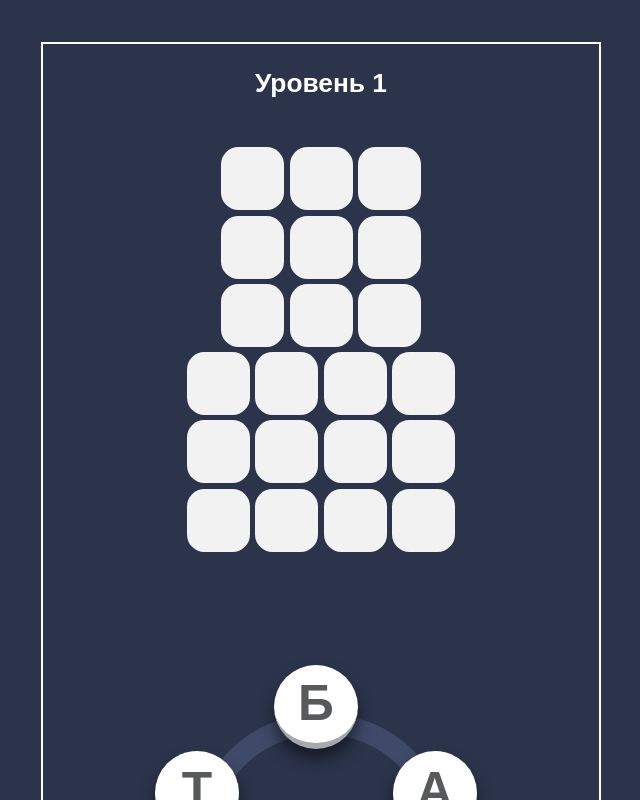
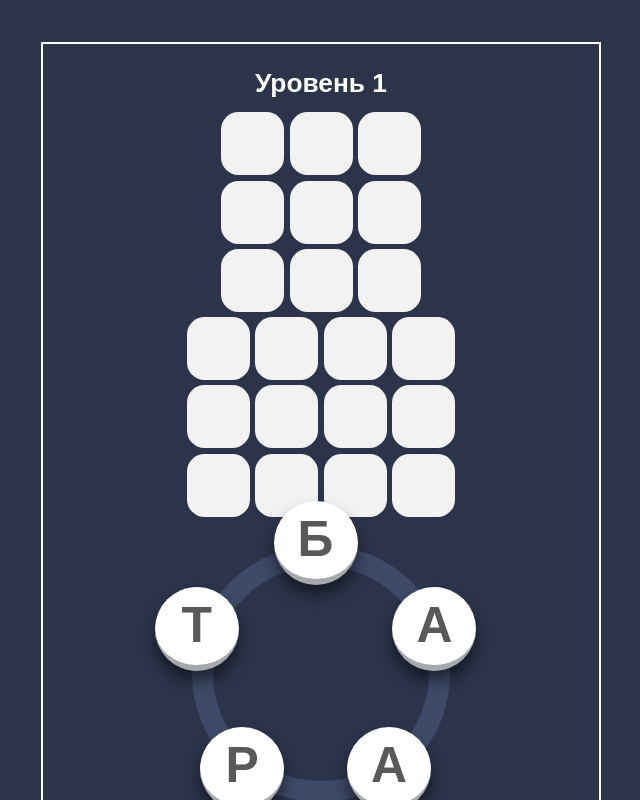
Before and after one commit to TatShen/testTaskOMG, a React (Vite) app: page / in a window 1280 px wide. Shown: the whole page, without its empty margins (319-959 px from the left). Built offline with nearby package versions, Linux system fonts and the light colour scheme.

Commit message:
-add function for enter

```diff
--- a/src/App.jsx
+++ b/src/App.jsx
@@ -3,17 +3,19 @@ import styles from './App.module.scss'
 import { WordsBlock } from './Components/WordsBlock/WordsBlock'
 import { LettersBlock } from './Components/LettersBlock/LettersBlock'
 import { Enter } from './Components/Enter/Enter'
+import EnterStore from './Store/EnterStore'
 
 
 function App() {
   const [level, setLevel] = useState(1)
-  const [enter, setEnter] = useState([])
+
+
 
   return (
     <div className={styles.mainContainer}>
       <h1>Уровень {level}</h1>
       <WordsBlock/>
-      <Enter letters={enter}/>
+      <Enter/>
       <LettersBlock/>
     </div>
   )
--- a/src/App.module.scss
+++ b/src/App.module.scss
@@ -1,10 +1,13 @@
 .mainContainer{
   display: flex;
   flex-direction: column;
-  justify-content: center;
-  gap: 3.5rem;
-  width: 40rem;
-  height: 71rem;
+  justify-content: space-around;
+  align-items: center;
+  gap: 1rem;
+  width: 100%;
+  height: 100%;
+  max-width: 40rem;
+  max-height: 71rem;
   margin: 3rem auto;
   border: 2px white solid;
   padding: 1.6875rem;
--- a/src/Components/Enter/Enter.jsx
+++ b/src/Components/Enter/Enter.jsx
@@ -1,10 +1,13 @@
 import PropTypes from 'prop-types';
 import { Letter } from '../Letter/Letter';
 import styles from './Enter.module.scss'
+import EnterStore from '../../Store/EnterStore';
+import { useStore } from 'zustand';
 
-export const Enter = ({letters}) => {
+export const Enter = () => {
+    const {enter} = useStore(EnterStore);
     return <div className={styles.enterContainer}>
-        {letters.map((item, index) => <Letter className={styles.enterLetter} letter={item} key={index}/>)}
+        {enter.map((item, index) => <Letter className={styles.enterLetter} letter={item} key={index}/>)}
     </div>
 }
 
--- a/src/Components/Enter/Enter.module.scss
+++ b/src/Components/Enter/Enter.module.scss
@@ -5,9 +5,13 @@
   display: flex;
   justify-content: center;
   align-items: center;
+  gap: 0.3rem;
 }
 
 .enterLetter {
+  display: flex;
+  justify-content: center;
+  align-items: center;
   width: 2.625rem;
   height: 2.625rem;
   border-radius: 0.5rem;
--- a/src/Components/Letter/Letter.jsx
+++ b/src/Components/Letter/Letter.jsx
@@ -1,7 +1,9 @@
 import PropTypes from 'prop-types';
 
+
+
 export const Letter = ({className, style, letter}) => {
-    return <div className={className} style={style} >{letter?.toUpperCase()}</div>
+    return <span className={className} style={style}>{letter}</span>
 }
 
 Letter.propTypes = {
--- a/src/Components/LettersBlock/LettersBlock.jsx
+++ b/src/Components/LettersBlock/LettersBlock.jsx
@@ -1,20 +1,62 @@
-import { useEffect, useState} from "react";
+import { useEffect, useState } from "react";
 import LevelsStore from "../../Store/LevelsStore";
 import { getLettersSet } from "../../utils/getLettersSet";
 
 import styles from "./LettersBlock.module.scss";
 import { Letter } from "../Letter/Letter";
+import EnterStore from "../../Store/EnterStore";
 
 export const LettersBlock = () => {
   const [letters, setLetters] = useState([]);
-  const R = 125
+  const R = 125;
   useEffect(() => {
     setLetters(getLettersSet(LevelsStore.getState().firstLevel));
   }, []);
 
+  const [isTracking, setIsTracking] = useState(false);
+  const [positions, setPositions] = useState([]);
+  const [hoveredElements, setHoveredElements] = useState([]);
 
+  const handleMouseDown = (e) => {
+    setIsTracking(true);
+    EnterStore.setState({ enter: [] });
+    setPositions((prevLines) => [...prevLines, { x: e.clientX, y: e.clientY }])
+  };
+
+  const handleMouseMove = (e) => {
+    if (isTracking) {
+      const x = e.clientX;
+      const y = e.clientY;
+      const target = document.elementFromPoint(x, y);
+      if (
+        target &&
+        target.classList.contains(styles.letter) &&
+        !hoveredElements.includes(target)
+      ) {
+        setHoveredElements((prevHoveredElements) => [
+          ...prevHoveredElements,
+          target,
+        ]);
+        target.className = styles.hovered;
+        EnterStore.getState().setEnter(target.textContent);
+
+      }
+      setPositions((prevLines) => [...prevLines, { x: e.clientX, y: e.clientY }])
+    }
+  };
+
+  const handleMouseUp = () => {
+    setIsTracking(false);
+    console.log(positions)
+  };
 
   return (
+    <div
+      className={styles.container}
+      onMouseDown={(e) =>  handleMouseDown(e)}
+      onMouseMove={(e) => handleMouseMove(e)}
+      onMouseUp={handleMouseUp}
+    >
       <div className={styles.lettersBlock}>
         <div className={styles.center}>
           {letters.map((letter, index) => {
@@ -22,15 +64,38 @@ export const LettersBlock = () => {
             const x = R * Math.cos(angle) - 95 / 2;
             const y = R * Math.sin(angle) - 95 / 2;
             const style = {
-            position: 'absolute',
+              position: "absolute",
               left: `${x}px`,
               top: `${y}px`,
             };
+
             return (
-            <Letter key={index} className={styles.letter} style={style} letter={letter} />
+              <Letter
+                key={index}
+                className={styles.letter}
+                style={style}
+                letter={letter.toUpperCase()}
+              />
             );
           })}
         </div>
       </div>
+      <svg className={styles.svg}>
+        {positions.map((point, index) => {
+          if (index === 0) return null;
+          const prevPoint = positions[index - 1];
+          return (
+            <line
+              className={styles.lines}
+              key={index}
+              x1={prevPoint.x}
+              y1={prevPoint.y}
+              x2={point.x}
+              y2={point.y}
+            />
+          );
+        })}
+      </svg>
+    </div>
   );
 };
--- a/src/Components/LettersBlock/LettersBlock.module.scss
+++ b/src/Components/LettersBlock/LettersBlock.module.scss
@@ -1,13 +1,23 @@
+.container {
+  width: 90%;
+  height: 24rem;
+  display: flex;
+  justify-content: center;
+  align-items: flex-end;
+
+}
+
 .lettersBlock {
   position: relative;
   width: 18.4rem;
   height: 18.4rem;
-  margin: 0 9rem;
   border: 1.5rem solid #3e4a68;
   border-radius: 50%;
+  z-index: 2;
 }
 
-.letter {
+.letter,
+.hovered {
   display: flex;
   justify-content: center;
   align-items: center;
@@ -24,6 +34,12 @@
   color: #58595b;
 }
 
+.hovered {
+  background-color: #e96fa4;
+  border-bottom:#AF638C 6px solid;
+  color: white;
+}
+
 .center {
   position: absolute;
   top: 50%;
@@ -32,3 +48,21 @@
   width: 0;
   height: 0;
 }
+
+.svg {
+  position: absolute;
+  top: 0;
+  left: 0;
+  width: 100%;
+  height: 100%;
+  z-index: 3;
+  pointer-events: none;
+}
+
+.lines {
+  position: absolute;
+  top: 0;
+  left: 0;
+  stroke-width: 1.5rem;
+  stroke: #638ec4;
+}
--- a/src/Components/WordsBlock/WordsBlock.module.scss
+++ b/src/Components/WordsBlock/WordsBlock.module.scss
@@ -5,7 +5,7 @@
     align-items: center;
     gap: 0.375rem;
     width: 80%;
-    height: 50%;
+    height: auto;
     margin: 0 auto;
 }
 
--- /dev/null
+++ b/src/Store/EnterStore.js
@@ -0,0 +1,9 @@
+import {create} from 'zustand';
+
+const EnterStore = create((set) => ({
+   enter:[],
+   setEnter: (newEnter) => set((state) => ({ enter: [...state.enter, newEnter] }))
+}));
+
+
+export default EnterStore
--- a/src/Store/LevelsStore.js
+++ b/src/Store/LevelsStore.js
@@ -1,6 +1,6 @@
 import {create} from 'zustand';
 import {firstLevel, secondLevel, thirdLevel } from '../db/index'
-const LevelsStore = create((set) => ({
+const LevelsStore = create(() => ({
     firstLevel : firstLevel.words.sort((a,b) => a.length - b.length),
     secondLevel : secondLevel.words.sort((a,b) => a.length - b.length),
     thirdLevel : thirdLevel.words.sort((a,b) => a.length - b.length)
```
Lines whose indentation alone changed are shown as unchanged.
